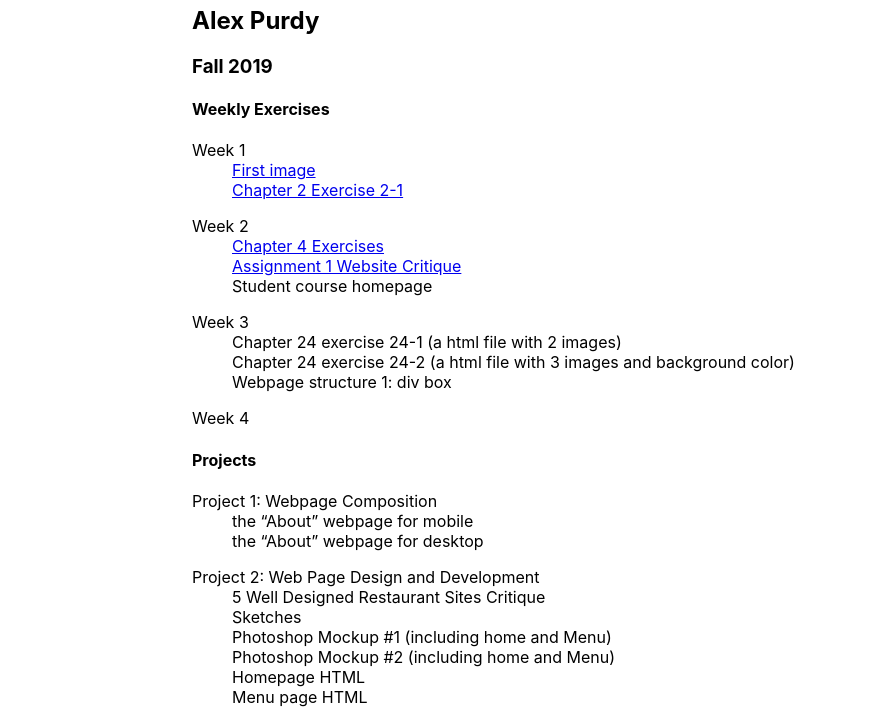
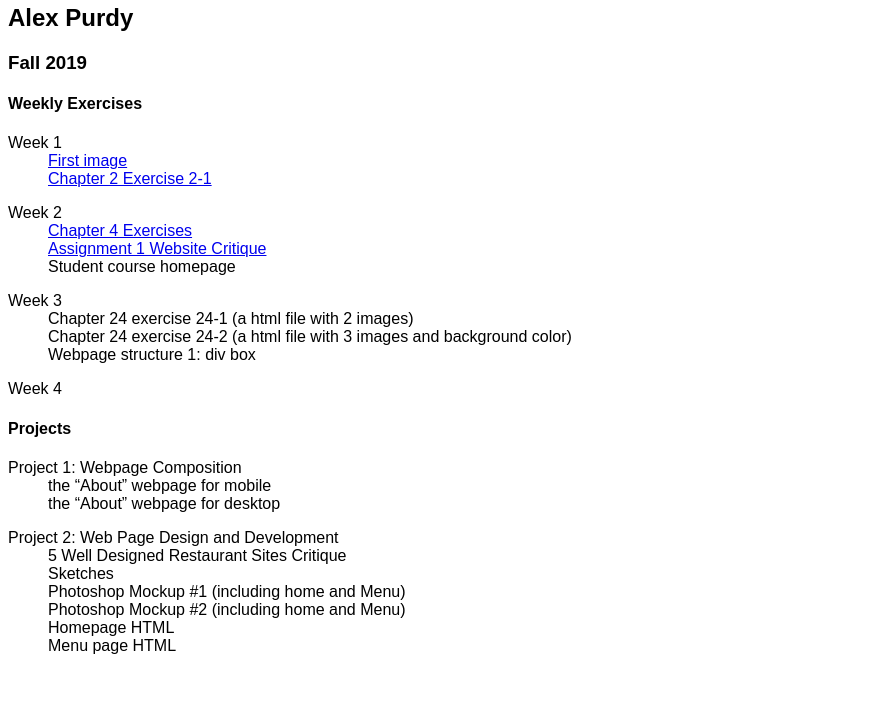
Before and after one commit to alexpurdy00/avt-217, a plain HTML site: page weekly/index.html in a window 1280 px wide. Shown: the part 76-800 px from the top of the page, without its empty margins (0-877 px from the left). Drawn offline with Linux system fonts and the light colour scheme; a web font is replaced by a local one.

Commit message:
Update weekly.css

```diff
--- a/weekly/css/weekly.css
+++ b/weekly/css/weekly.css
@@ -7,7 +7,7 @@ html { font-family: 'Inter', sans-serif; }
   html { font-family: 'Inter var', sans-serif; }
 }
 
-body{
+<--body{
 	margin: 0 15%;
 	font-family: Inter;
-}
+}-->
```
